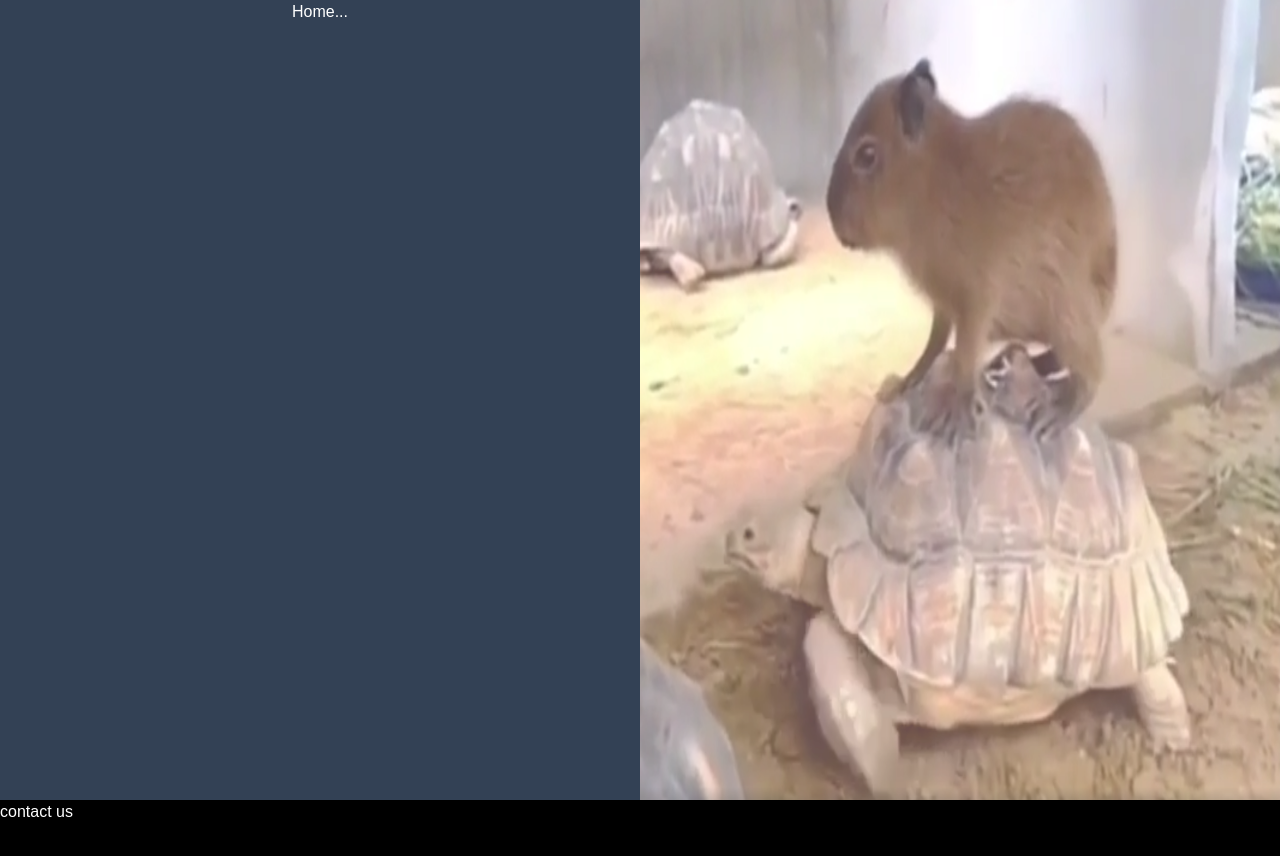
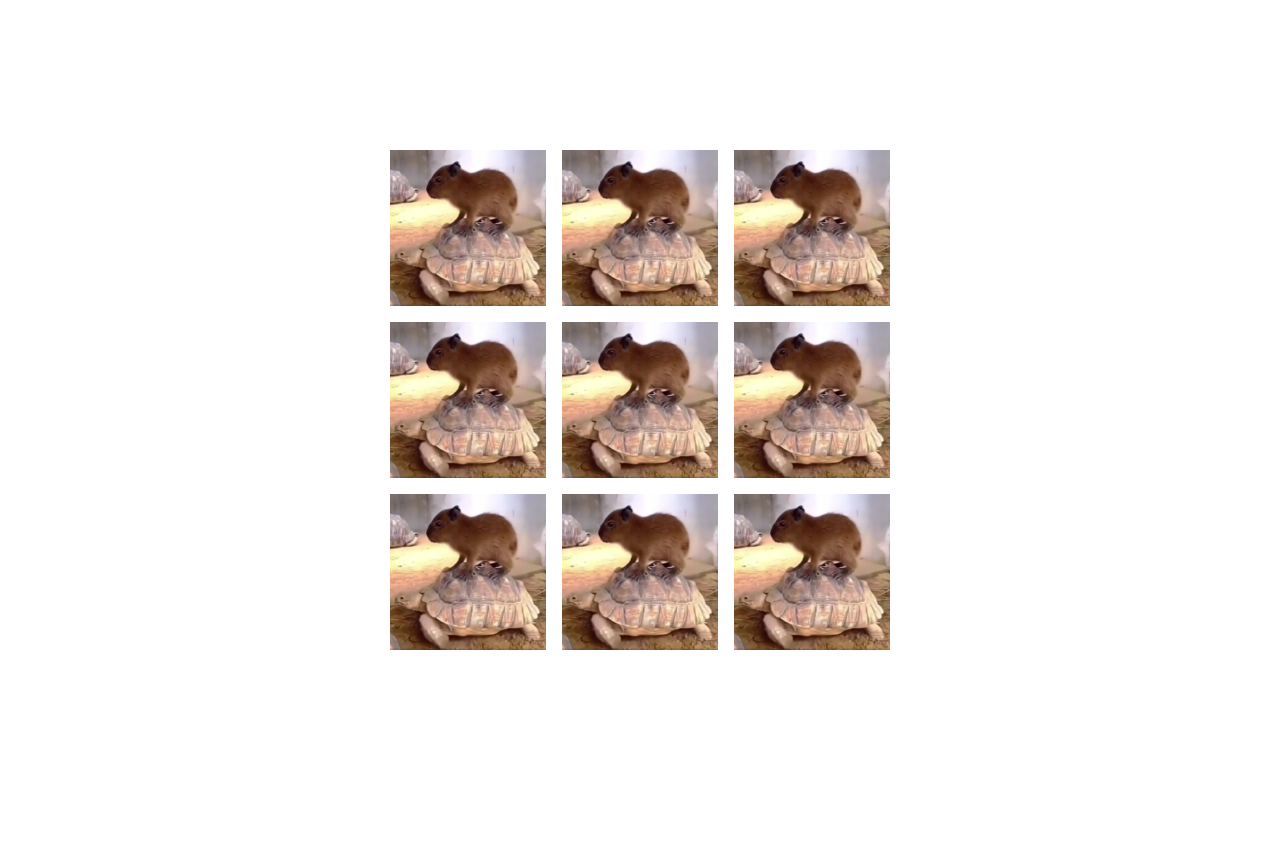
Before and after one commit to LondonKPC/lkpc-frontend, a Next.js app: page /home in a window 1280 px wide. Shown: the top 856 px of the page. After the commit the page ends 800 px from the top, so only its background shows below. Built offline with nearby package versions, Linux system fonts and the light colour scheme.

Commit message:
add image grids

```diff
--- a/app/home/page.tsx
+++ b/app/home/page.tsx
@@ -1,21 +1,24 @@
-import React from 'react'
+import React from "react";
 import capy from "@/images/capy.png";
-import Footer from '@/components/Footer';
+import Footer from "@/components/Footer";
+import GridButton from "@/components/GridButton";
 
 function Home() {
   return (
-    <div className="h-full">
-
-      <div className="flex h-full">
-        <div className="w-1/2 bg-slate-700 float-left text-center opacity-90 hover:opacity-100">
-            Home...
-        </div>
-
-        <img src={capy.src} alt="capybara" className="text-black w-1/2 float-right opacity-70 hover:opacity-80"></img>
+    <div className="h-full w-full flex items-center justify-center">
+      <div className="grid grid-cols-3 gap-4 h-[500px] w-[500px]">
+        <GridButton imageSrc={capy} />
+        <GridButton imageSrc={capy} />
+        <GridButton imageSrc={capy} />
+        <GridButton imageSrc={capy} />
+        <GridButton imageSrc={capy} />
+        <GridButton imageSrc={capy} />
+        <GridButton imageSrc={capy} />
+        <GridButton imageSrc={capy} />
+        <GridButton imageSrc={capy} />
       </div>
-      <Footer />
     </div>
-  )
+  );
 }
 
-export default Home
+export default Home;
--- /dev/null
+++ b/components/GridButton.tsx
@@ -0,0 +1,19 @@
+import { StaticImageData } from "next/image";
+import React from "react";
+
+interface GridButtonProps {
+  imageSrc: StaticImageData;
+}
+function GridButton({ imageSrc }: GridButtonProps) {
+  return (
+    <div className="bg-red-500 flex items-center justify-center">
+      <img
+        src={imageSrc.src}
+        alt="Grid Button"
+        className="h-full w-full object-cover"
+      />
+    </div>
+  );
+}
+
+export default GridButton;
```
Also changed, not shown: package.json (+4 -4 lines), 1 other file (tests, documents, lock files or other folders).
